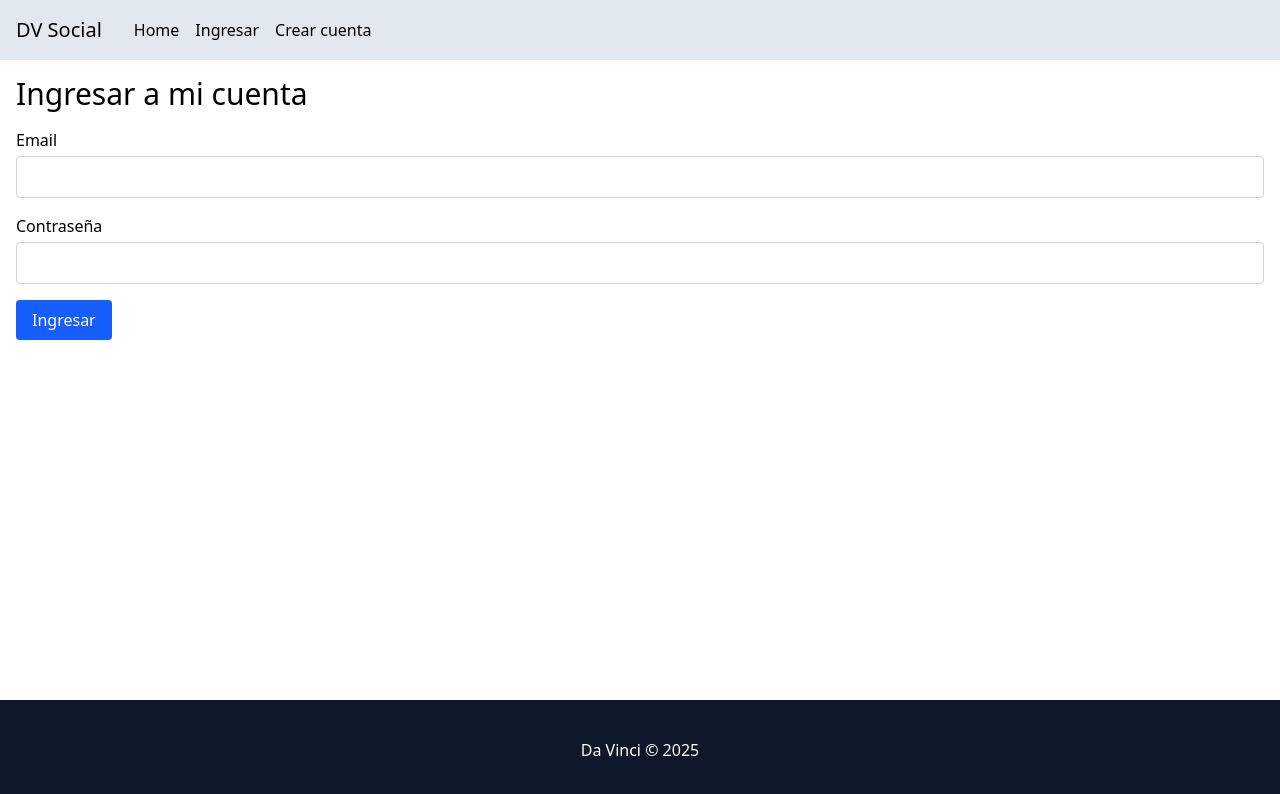
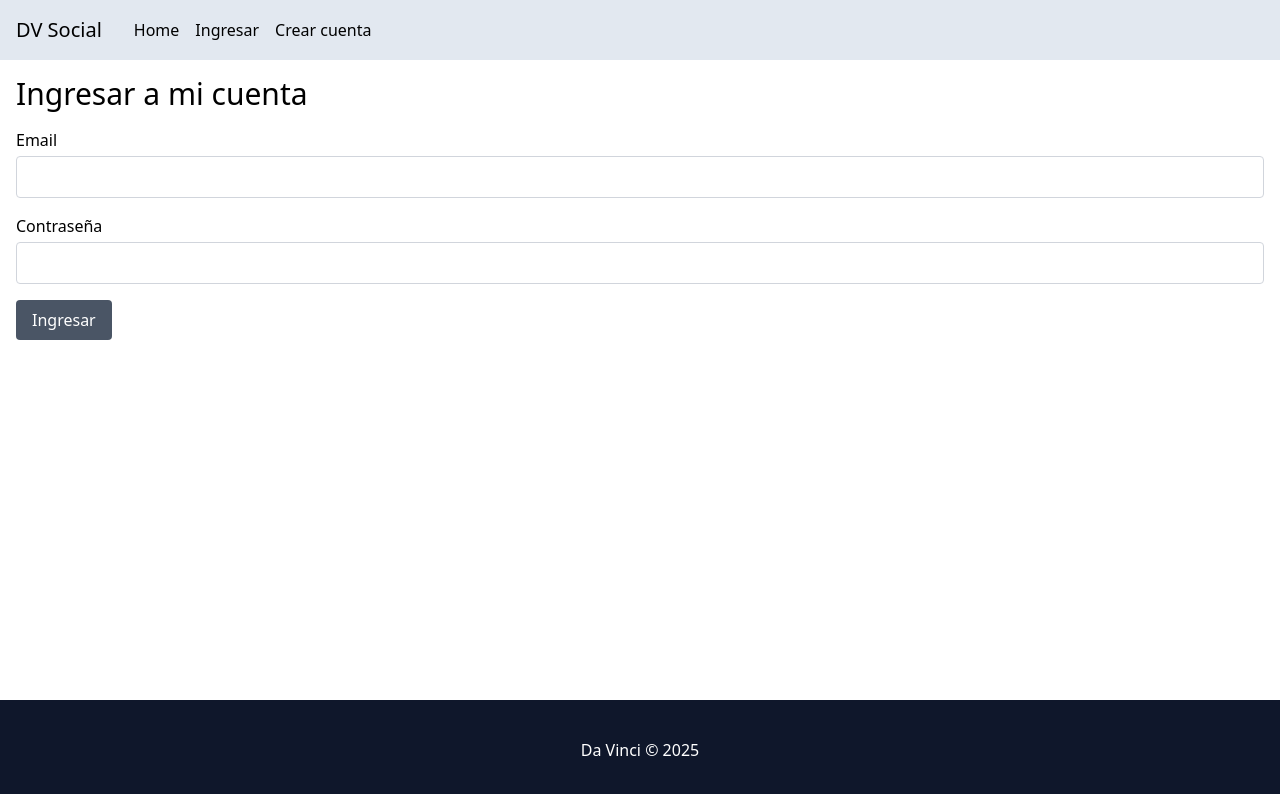
Before and after one commit to sgallino/dv-cwm-2025-2-n, a Vue app: page /ingresar in a window 1280 px wide. Shown: the top 794 px of the page. Built offline with nearby package versions, Linux system fonts and the light colour scheme.

Commit message:
Clase 08: RLS en Supabase

```diff
--- /dev/null
+++ b/src/components/AppButton.vue
@@ -0,0 +1,37 @@
+<script>
+export default {
+    name: 'AppButton',
+    props: {
+        variant: {
+            type: String,
+            default: 'primary',
+        },
+    },
+    computed: {
+        buttonColor() {
+            switch(this.variant) {
+                case 'secondary':
+                    return 'bg-gray-600 hover:bg-gray-500 focus:bg-gray-500 active:bg-gray-700';
+
+                case 'success':
+                    return 'bg-green-600 hover:bg-green-500 focus:bg-green-500 active:bg-green-700';
+
+                case 'danger':
+                    return 'bg-red-600 hover:bg-red-500 focus:bg-red-500 active:bg-red-700';
+
+                case 'primary':
+                default:
+                    return 'bg-blue-600 hover:bg-blue-500 focus:bg-blue-500 active:bg-blue-700';
+            }
+        },
+    },
+}
+</script>
+
+<template>
+    <button
+        :class="`transition px-4 py-2 rounded cursor-pointer ${buttonColor} text-white`"
+    >
+        <slot />
+    </button>
+</template>
--- /dev/null
+++ b/src/pages/EditProfile.vue
@@ -0,0 +1,54 @@
+<script>
+import AppH1 from '../components/AppH1.vue';
+import AppLoader from '../components/AppLoader.vue';
+import { getUserProfileById } from '../services/user-profiles';
+
+export default {
+    name: 'EditProfile',
+    components: { AppH1, AppLoader, },
+    data() {
+        return {
+            user: {
+                id: null,
+                email: null,
+                display_name: null,
+                bio: null,
+                career: null,
+            },
+            loading: false,
+        }
+    },
+    async mounted() {
+        try {
+            this.loading = true;
+
+            this.user = await getUserProfileById(this.$route.params.id);
+        } catch (error) {
+            // TODO...
+        }
+        this.loading = false;
+    },
+}
+</script>
+
+<template>
+    <template v-if="!loading">
+        <div class="flex items-end gap-4">
+            <AppH1>Perfil de {{ user.email }}</AppH1>
+        </div>
+
+        <div class="ms-4 my-6 text-gray-800 italic">{{ user.bio ?? 'Sin especificar...' }}</div>
+
+        <dl>
+            <dt class="font-bold">Email</dt>
+            <dd class="mb-2">{{ user.email }}</dd>
+            <dt class="font-bold">Nombre</dt>
+            <dd class="mb-2">{{ user.display_name ?? 'Sin especificar...' }}</dd>
+            <dt class="font-bold">Carrera</dt>
+            <dd class="mb-2">{{ user.career ?? 'Sin especificar...' }}</dd>
+        </dl>
+    </template>
+    <template v-else>
+        <AppLoader />
+    </template>
+</template>
--- a/src/pages/GlobalChat.vue
+++ b/src/pages/GlobalChat.vue
@@ -129,7 +129,15 @@ export default {
                         :key="message.id"
                         class="p-4 rounded bg-gray-100"
                     >
-                        <div class="mb-1"><span class="font-bold">{{ message.email }}</span> dijo:</div>
+                        <div class="mb-1">
+                            <RouterLink
+                                :to="`/usuario/${message.sender_id}`"
+                                class="font-bold text-blue-700 underline"
+                            >
+                                {{ message.email }}
+                            </RouterLink>
+                            dijo:
+                        </div>
                         <div class="mb-1">{{ message.content }}</div>
                         <div class="text-sm text-gray-700">{{ message.created_at }}</div>
                     </li>
--- a/src/pages/Login.vue
+++ b/src/pages/Login.vue
@@ -1,10 +1,11 @@
 <script>
+import AppButton from '../components/AppButton.vue';
 import AppH1 from '../components/AppH1.vue';
 import { login } from '../services/auth';
 
 export default {
     name: 'Login',
-    components: { AppH1, },
+    components: { AppH1, AppButton, },
     data() {
         return {
             user: {
@@ -56,6 +57,9 @@ export default {
                 v-model="user.password"
             >
         </div>
-        <button type="submit" class="transition px-4 py-2 rounded cursor-pointer bg-blue-600 hover:bg-blue-500 focus:bg-blue-500 active:bg-blue-700 text-white">Ingresar</button>
+        <AppButton
+            type="submit"
+            variant="secondary"
+        >Ingresar</AppButton>
     </form>
 </template>
--- a/src/router/router.js
+++ b/src/router/router.js
@@ -7,6 +7,7 @@ import Login from '../pages/Login.vue';
 import Register from '../pages/Register.vue';
 import MyProfile from '../pages/MyProfile.vue';
 import MyProfileEdit from '../pages/MyProfileEdit.vue';
+import EditProfile from '../pages/EditProfile.vue';
 
 // Definimos las rutas.
 // Esto lo hacemos con un array de objetos "Route".
@@ -22,6 +23,7 @@ const routes = [
     { path: '/chat',                        component: GlobalChat,      meta: { requiresAuth: true, }, },
     { path: '/mi-perfil',                   component: MyProfile,       meta: { requiresAuth: true, }, },
     { path: '/mi-perfil/editar',            component: MyProfileEdit,   meta: { requiresAuth: true, }, },
+    { path: '/usuario/:id',                 component: EditProfile,     meta: { requiresAuth: true, }, },
 ];
 
 // Procedemos a crear el router en sí con la función createRouter.
--- a/src/services/auth.js
+++ b/src/services/auth.js
@@ -135,6 +135,9 @@ export async function logout() {
     setUser({
         id: null,
         email: null,
+        display_name: null,
+        bio: null,
+        career: null,
     });
 }
 
```
